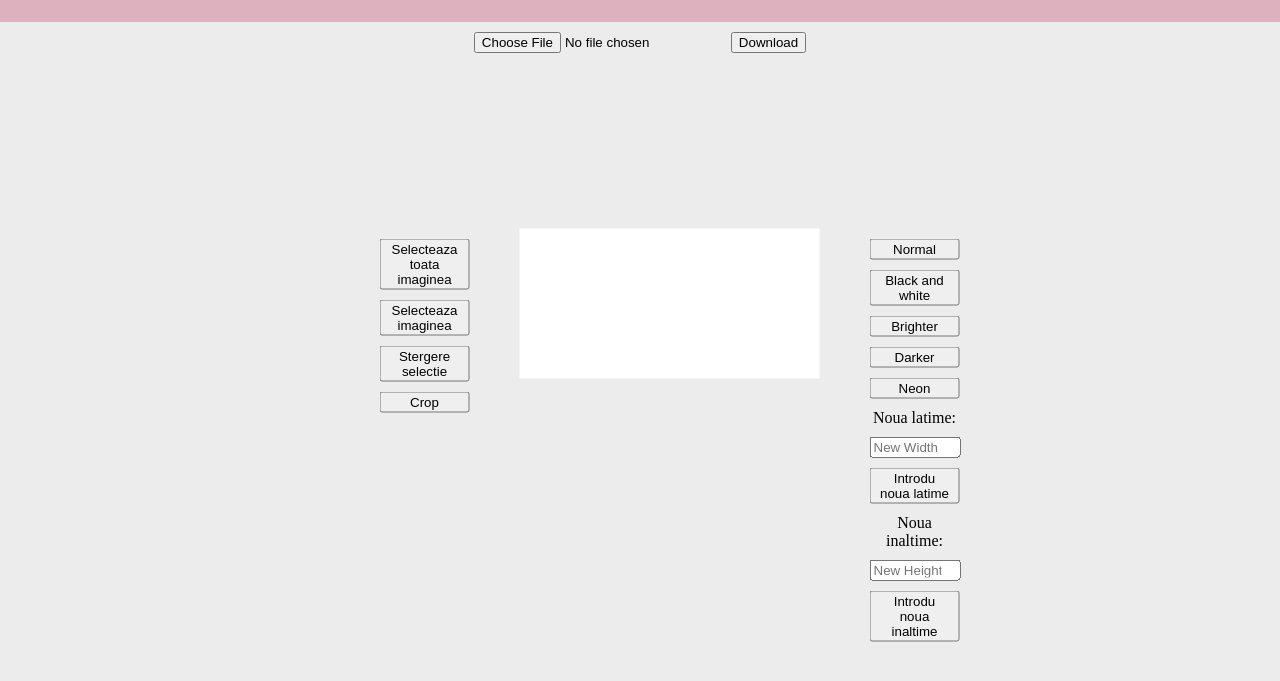
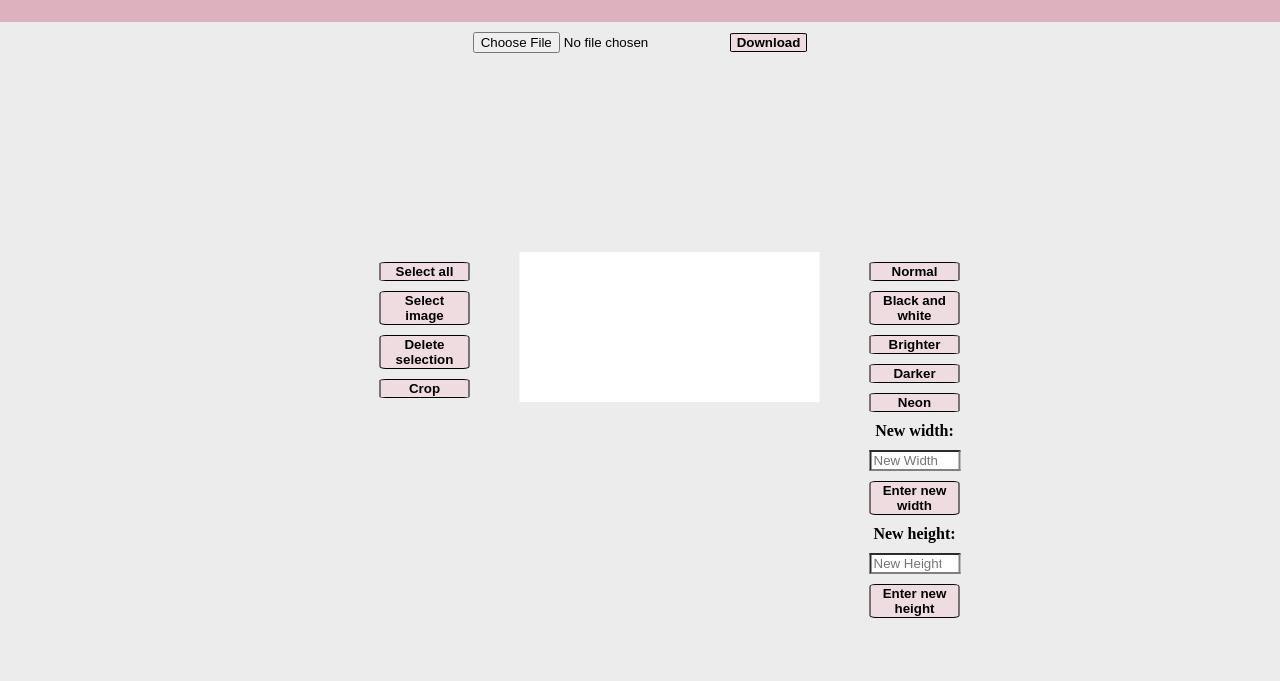
Before and after one commit to alexandragavril99/Photo-Editor, a plain HTML site: page index.html in a window 1280 px wide. Shown: the part 55-736 px from the top of the page. Drawn offline with Linux system fonts and the light colour scheme.

Commit message:
Comments added

```diff
--- a/index.html
+++ b/index.html
@@ -19,10 +19,10 @@
             <button id="downloadBtn">Download</button>
         </div>
         <div class="divCanvasBtns">
-            <div class="coloanaStg">
-                <button id="selectAllBtn">Selecteaza toata imaginea</button>
-                <button id="selectBtn">Selecteaza imaginea</button>
-                <button id="deleteBtn">Stergere selectie</button>
+            <div class="leftColumn">
+                <button id="selectAllBtn">Select all</button>
+                <button id="selectBtn">Select image</button>
+                <button id="deleteBtn">Delete selection</button>
                 <button id="cropBtn">Crop</button>
                 <div class="histogramCanvas">
                     <canvas id="histogramCanvas">
@@ -35,18 +35,18 @@
                     Not supported.
                 </canvas>
             </div>
-            <div class="coloanaDrpt">
+            <div class="rightColumn">
                 <button data-effect="normal">Normal</button>
                 <button data-effect="BlackAndWhite">Black and white</button>
                 <button data-effect="brighter">Brighter</button>
                 <button data-effect="darker">Darker</button>
                 <button data-effect="neon">Neon</button>
-                <label>Noua latime:</label>
+                <label>New width:</label>
                 <input type="number" id="newWidth" placeholder="New Width">
-                <button id="newWidthBtn">Introdu noua latime</button>
-                <label>Noua inaltime:</label>
+                <button id="newWidthBtn">Enter new width</button>
+                <label>New height:</label>
                 <input type="number" id="newHeight" placeholder="New Height">
-                <button>Introdu noua inaltime</button>
+                <button id="newHeightBtn">Enter new height</button>
             </div>
         </div>
     </div>
--- a/script.js
+++ b/script.js
@@ -1,9 +1,9 @@
 const app = {
-  invisibleCanvas: null,
-  canvas: null,
-  histogramCanvas: null,
-  effectCanvas: null,
-  currentEffect: "normal",
+  invisibleCanvas: null, //copie a canvasului
+  canvas: null, //canvasl vizibil
+  histogramCanvas: null, //canvas pentru histograma
+  effectCanvas: null, //retine imaginea fara efect pentru a le putea aplica fara sa se amestece
+  currentEffect: "normal", //retine efectul curent al selectiei
 };
 
 class BarChart {
@@ -167,7 +167,7 @@ app.load = function () {
   const context = app.canvas.getContext("2d");
 
   app.histogramCanvas = document.getElementById("histogramCanvas");
-  let barChart = new BarChart(app.histogramCanvas);
+  let barChart = new BarChart(app.histogramCanvas); //cream o instanta de tip BarChart
 
   app.invisibleCanvas = document.createElement("canvas");
   app.effectCanvas = document.createElement("canvas");
@@ -315,9 +315,10 @@ app.load = function () {
         invisibleContext.drawImage(ev.target, 0, 0);
 
         console.log(app.canvas.clientHeight);
-        console.log(app.canvas.clientWidth);
+        console.log(app.canvas.clientWidth); //dimensiunile canvasului
         console.log(app.canvas.height);
-        console.log(app.canvas.width);
+        console.log(app.canvas.width); //dimensiunile pozei
+
         const context = app.canvas.getContext("2d");
         context.drawImage(app.invisibleCanvas, 0, 0); //incarcam imaginea in cadrul canvasului
         app.effectCanvas.getContext("2d").drawImage(app.invisibleCanvas, 0, 0);
@@ -420,14 +421,12 @@ app.load = function () {
     let tbValue = document.getElementById("newWidth");
     let newWidth = tbValue.value;
     let newHeight =
-      newWidth * (app.invisibleCanvas.height / app.invisibleCanvas.width);
-    console.log(newWidth, newHeight);
+      newWidth * (app.invisibleCanvas.height / app.invisibleCanvas.width); //calculam noua inaltime
 
-    // context.clearRect(0, 0, app.canvas.width, app.canvas.height);
+    console.log(newWidth + " " + newHeight);
+
     app.canvas.width = app.invisibleCanvas.width = newWidth;
-    // (newWidth * clientWidth) / width;
-    app.canvas.height = app.invisibleCanvas.height = newHeight;
-    //  (newHeight * clientHeight) / height;
+    app.canvas.height = app.invisibleCanvas.height = newHeight; //reinitializam dimensiunile canvasului
 
     const invisibleContext = app.invisibleCanvas.getContext("2d");
     invisibleContext.drawImage(
@@ -444,7 +443,36 @@ app.load = function () {
       app.invisibleCanvas.width,
       app.invisibleCanvas.height
     );
-    console.log(app.canvas.width, app.canvas.height);
+  });
+
+  let newHeightBtn = document.getElementById("newHeightBtn");
+
+  newHeightBtn.addEventListener("click", () => {
+    let tbValue = document.getElementById("newHeight");
+    let newHeight = tbValue.value;
+    let newWidth =
+      newHeight * (app.invisibleCanvas.width / app.invisibleCanvas.height); //calculam noua latime
+
+    console.log(newWidth + " " + newHeight);
+
+    app.canvas.width = app.invisibleCanvas.width = newWidth;
+    app.canvas.height = app.invisibleCanvas.height = newHeight; //reinitializam dimensiunile canvasului
+
+    const invisibleContext = app.invisibleCanvas.getContext("2d");
+    invisibleContext.drawImage(
+      imageCanvas,
+      0,
+      0,
+      app.invisibleCanvas.width,
+      app.invisibleCanvas.height
+    );
+    context.drawImage(
+      imageCanvas,
+      0,
+      0,
+      app.invisibleCanvas.width,
+      app.invisibleCanvas.height
+    );
   });
 
   const buttons = document.querySelectorAll("button[data-effect]");
--- a/styles.css
+++ b/styles.css
@@ -33,7 +33,6 @@ html {
   margin-bottom: 20px;
 }
 .divCanvasBtns {
-  /* margin: 10px 10px 10px 10px; */
   margin: 10px auto;
   display: flex;
   flex-direction: row;
@@ -43,13 +42,13 @@ html {
   transform: translate(-50%, -50%);
 }
 
-.coloanaStg {
+.leftColumn {
   display: flex;
   flex-direction: column;
   margin-left: 60px;
 }
 
-.coloanaDrpt {
+.rightColumn {
   display: flex;
   flex-direction: column;
 }
@@ -57,18 +56,40 @@ html {
 #histogramCanvas {
   margin-left: -200px;
   margin-top: 50px;
+
 }
 
-.coloanaStg button {
+.leftColumn button {
   width: 90px;
   margin-top: 10px;
 }
-.coloanaDrpt button,
+
+.rightColumn button,
 label {
   width: 90px;
   margin-top: 10px;
 }
-.coloanaDrpt input {
+
+button {
+  background-color: #efdce1;
+  border-radius: 7%;
+  border: 1px solid black;
+  font-weight: bold;
+}
+
+button:hover {
+  background-color: #ddb2be;
+}
+
+.rightColumn input {
   width: 83px;
   margin-top: 10px;
 }
+
+label {
+  font-weight: bold;
+}
+
+input[type="number"] {
+  border-color: gray;
+}
```
